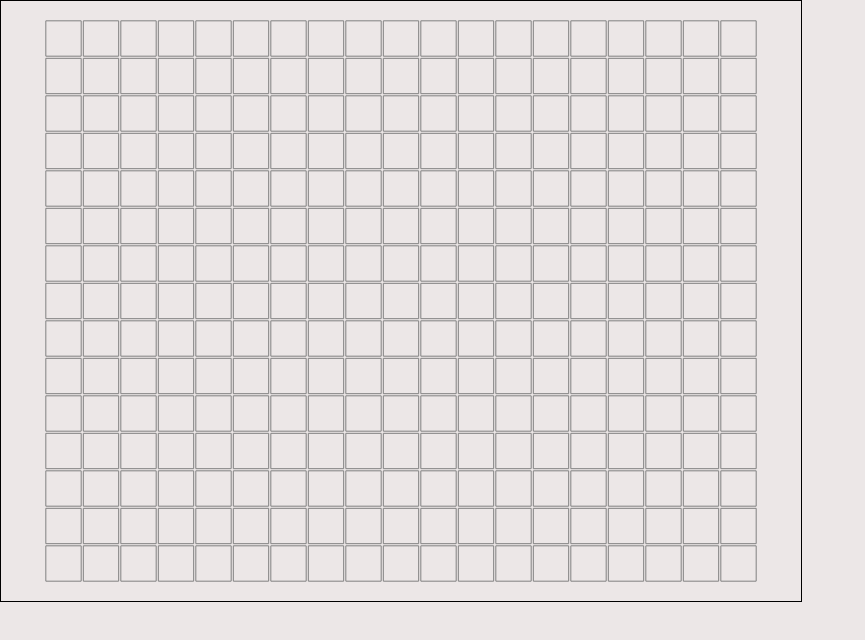
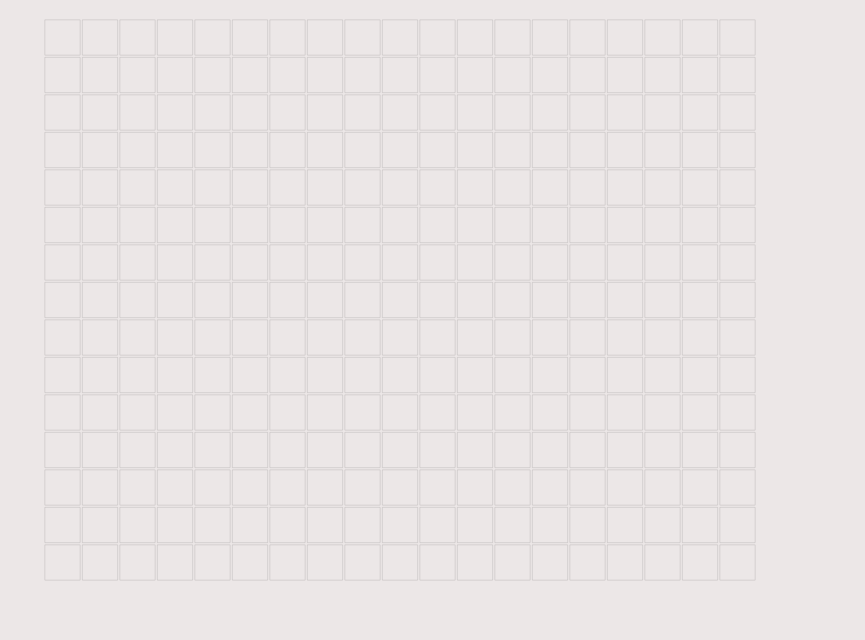
Before and after one commit to rsthind/Algorithm-Visualizer, a React (Create React App) app in the folder Algorithm_Visualizer/: page / in a window 1280 px wide. Shown: the top 640 px of the page, without its empty margins (0-865 px from the left). Built offline with nearby package versions, Linux system fonts and the light colour scheme.

Commit message:
Distance To Points

```diff
--- a/Algorithm_Visualizer/src/BFS/BFS.css
+++ b/Algorithm_Visualizer/src/BFS/BFS.css
@@ -3,7 +3,6 @@ body {
 }
 
 canvas {
-    border: 1px solid black;
     position: absolute;
     left: 0;
 }
--- a/Algorithm_Visualizer/src/BFS/BFS.jsx
+++ b/Algorithm_Visualizer/src/BFS/BFS.jsx
@@ -40,10 +40,14 @@ export default class BFS extends React.Component {
             ctx.clearRect(0, 0, canvasWidth, canvasHeight);
             let currentDistanceLine = nextState.currentDistanceLine;
             for (let i = 0; i <= currentDistanceLine.length - 1; i++) {
-                this.drawHex(this.canvasCoordinates, this.Point(currentDistanceLine[i].x, currentDistanceLine[i].y), "lime", 2);
+                if (i == 0) {
+                    this.drawHex(this.canvasCoordinates, this.Point(currentDistanceLine[i].x, currentDistanceLine[i].y), "black", 1, "red");
+                } else {
+                    this.drawHex(this.canvasCoordinates, this.Point(currentDistanceLine[i].x, currentDistanceLine[i].y), "black", 1, "grey");
+                }
             }
             //this.drawNeighbors(this.Hex(q, r, s));
-            this.drawHex(this.canvasCoordinates, this.Point(x, y), "lime", 2);
+            this.drawHex(this.canvasCoordinates, this.Point(x, y), "black", 1, "grey");
             return true;
         }
         return false;
@@ -61,12 +65,12 @@ export default class BFS extends React.Component {
         return {x: x, y: y}
     }
 
-    drawHex(canvasID, center, color, width) {
+    drawHex(canvasID, center, lineColor, width, fillColor) {
         for (let i = 0; i < 4; i++) {
             let start = this.getHexCornerCoord(center, i);
             let end = this.getHexCornerCoord(center, i +1);
-
-            this.drawLine(canvasID, {x: start.x, y: start.y}, {x: end.x, y: end.y}, color, width)
+            this.fillHex(canvasID, center, fillColor);
+            this.drawLine(canvasID, start, end, lineColor, width)
         }
     }
 
@@ -98,7 +102,7 @@ export default class BFS extends React.Component {
             for (let q = -qLeftSide; q <= qRightSide; q++) {
                 const {x, y} = this.hexToPixel(this.Hex(q-p, r));
                 if ((x > hexWidth/2 && x < canvasWidth - hexWidth/2) && (y > hexHeight/2 && y < canvasHeight - hexHeight/2)) {
-                    this.drawHex(this.canvasHex, this.Point(x, y), "grey");
+                    this.drawHex(this.canvasHex, this.Point(x, y), "black", 1 ,"grey");
                     //this.drawHexCoordinates(this.canvasHex, this.Point(x, y), this.Hex(q-p, r, -(q-p) - r));
                 }
             }
@@ -111,7 +115,7 @@ export default class BFS extends React.Component {
             for (let q = -qLeftSide; q <= qRightSide; q++) {
                 const {x, y} = this.hexToPixel(this.Hex(q+n, r));
                 if ((x > hexWidth/2 && x < canvasWidth - hexWidth/2) && (y > hexHeight/2 && y < canvasHeight - hexHeight/2)) {
-                    this.drawHex(this.canvasHex, this.Point(x, y), "grey");
+                    this.drawHex(this.canvasHex, this.Point(x, y), "black", 1 ,"grey");
                     //this.drawHexCoordinates(this.canvasHex, this.Point(x, y), this.Hex(q+n, r, -(q+n) - r));
                 }
             }
@@ -247,6 +251,23 @@ export default class BFS extends React.Component {
         })
     }
 
+    fillHex(canvasID, center, fillColor) {
+        let c0 = this.getHexCornerCoord(center, 0);
+        let c1 = this.getHexCornerCoord(center, 0);
+        let c2 = this.getHexCornerCoord(center, 0);
+        let c3 = this.getHexCornerCoord(center, 0);
+        const ctx = canvasID.getContext("2d");
+        ctx.beginPath();
+        ctx.fillStyle = fillColor;
+        ctx.globalAlpha = 0.1;
+        ctx.moveTo(c0.x, c0.y);
+        ctx.lineTo(c1.x, c1.y);
+        ctx.lineTo(c2.x, c2.y);
+        ctx.lineTo(c3.x, c3.y);
+        ctx.closePath();
+        ctx.fill();
+    }
+
     render() {
         return (
             <div className="BFS">
```
